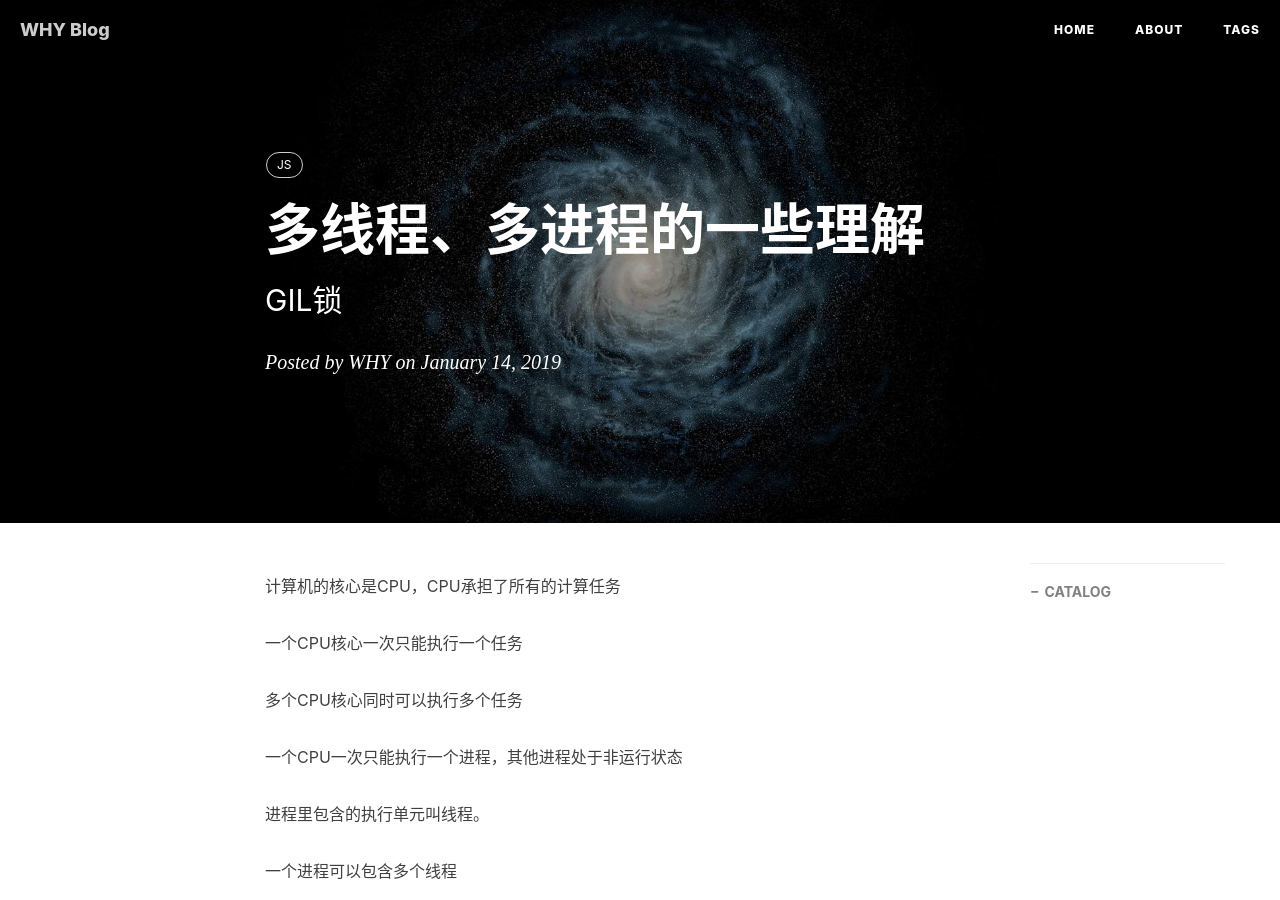
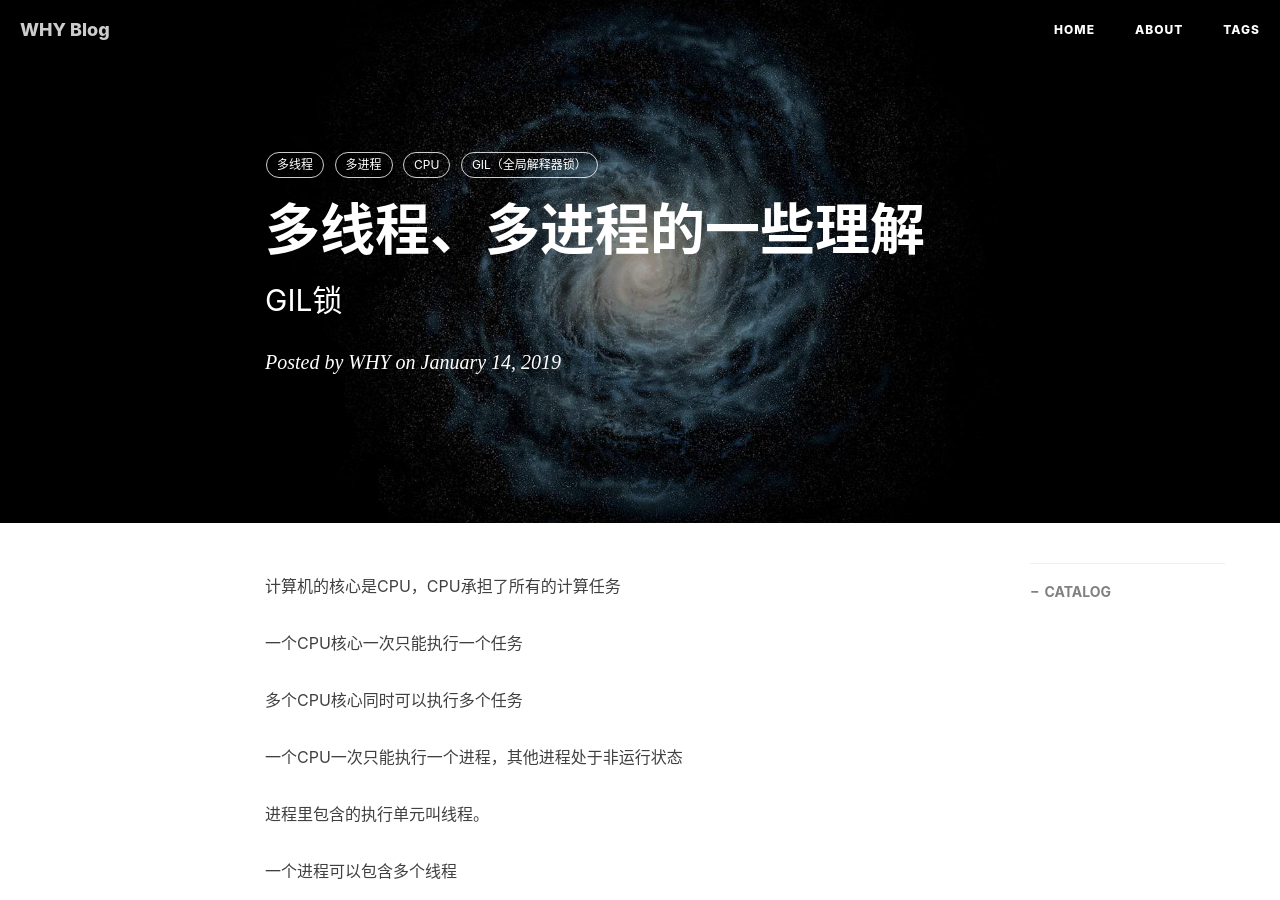
Before and after one commit to ErDangJia0/ErDangJia0.github.io, a Jekyll site: the page built from _posts/2019-1-14-多线程、多进程的一些理解.md, in a window 1280 px wide and 900 px high. Built offline with Jekyll 4.4.1, drawn with Linux system fonts in a browser that asks for light colours; nearby versions of some CDN libraries; comment, search, counter and statistics services are not loaded.

Commit message:
Update 2019-1-14-多线程、多进程的一些理解.md
alter blog

```diff
--- a/_posts/2019-1-14-多线程、多进程的一些理解.md
+++ b/_posts/2019-1-14-多线程、多进程的一些理解.md
@@ -7,7 +7,10 @@ author:     WHY
 header-img: img/post-bg-universe.jpg
 catalog: true
 tags:
-    - JS
+    - 多线程
+    - 多进程
+    - CPU
+    - GIL（全局解释器锁）
 ---
 
 计算机的核心是CPU，CPU承担了所有的计算任务
```
